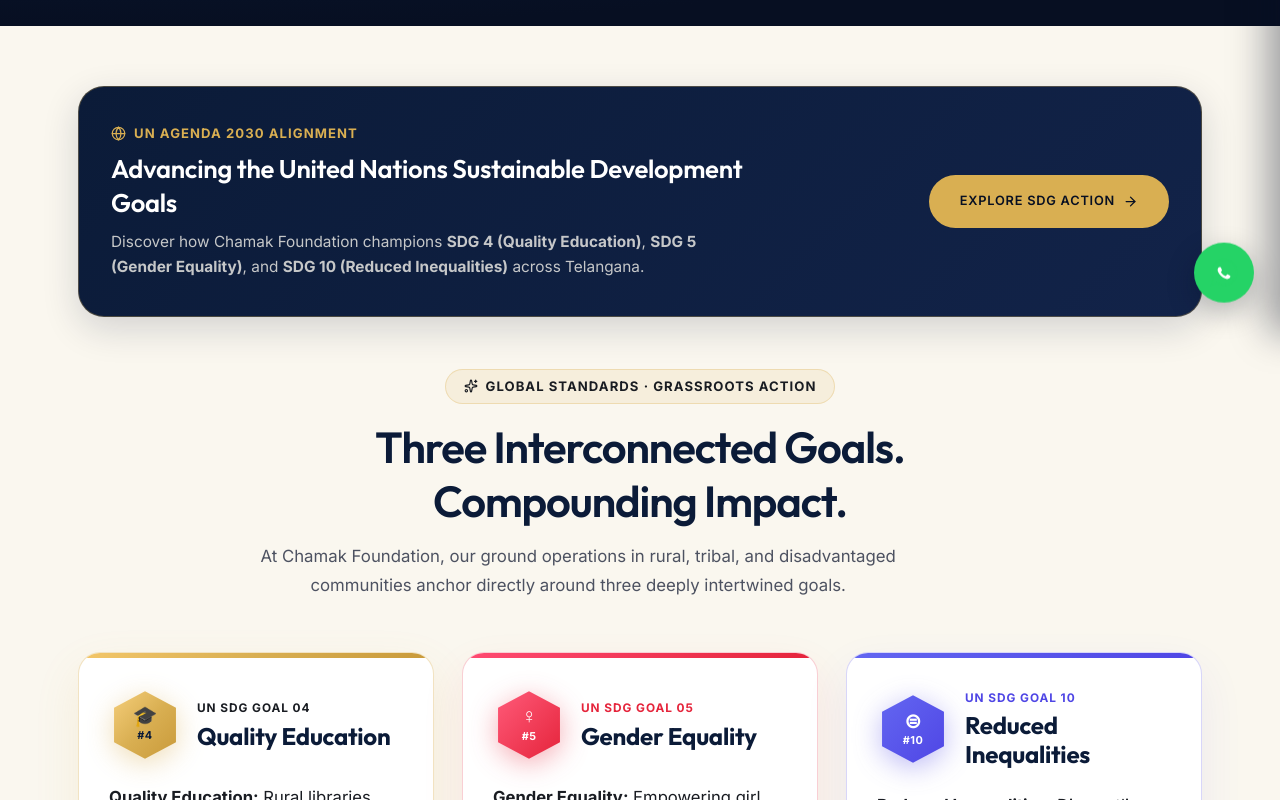
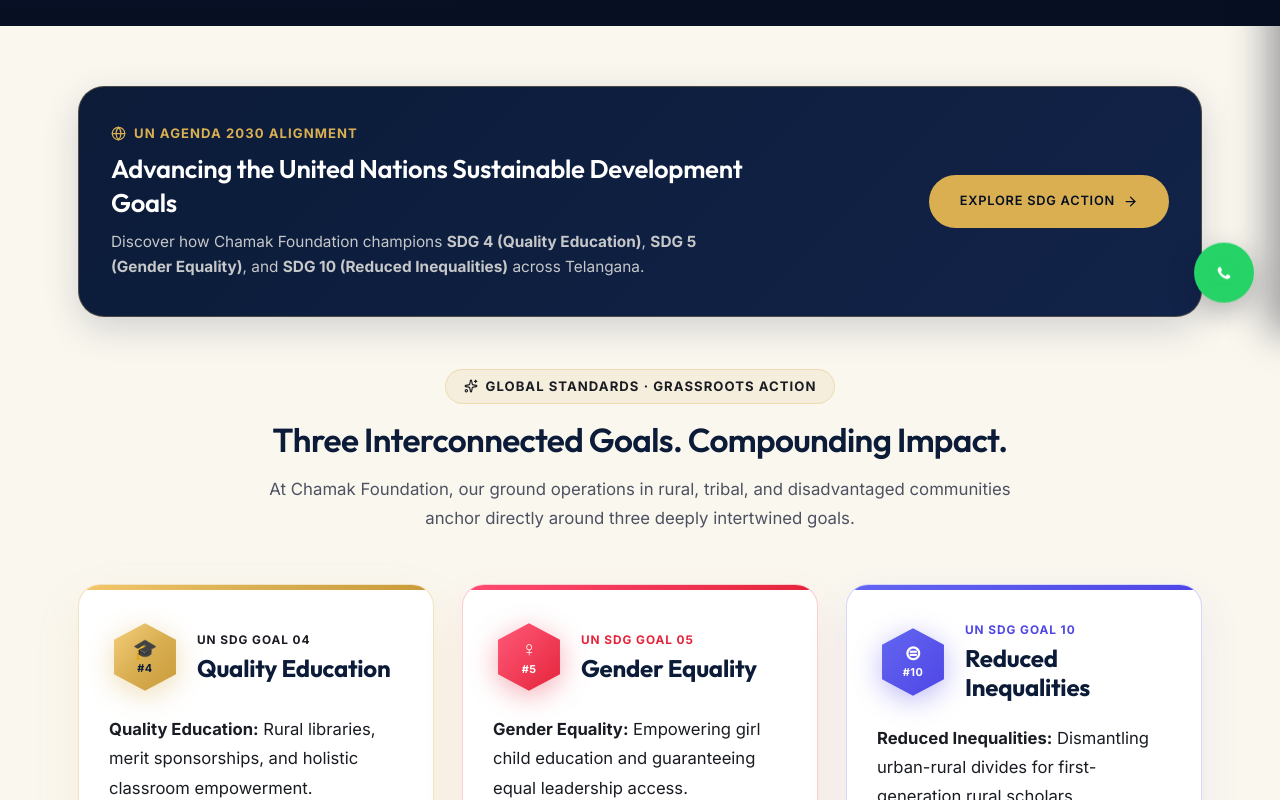
Before and after one commit to SAIKRISHNACHANDA/chamakfoundation.org, a Next.js app: page /sustainable-development-goals in a window 1280 px wide. Shown: the part 467-1267 px from the top of the page. Built offline with nearby package versions, Linux system fonts and the light colour scheme.

Commit message:
style(sdg): ensure 'Three Interconnected Goals. Compounding Impact.' heading renders on a single line

```diff
--- a/src/app/sustainable-development-goals/page.js
+++ b/src/app/sustainable-development-goals/page.js
@@ -55,7 +55,7 @@ export default function SustainableDevelopmentGoalsPage() {
           </div>
 
           {/* Section Header */}
-          <div id="goals" style={{ textAlign: "center", maxWidth: "780px", margin: "0 auto 52px", scrollMarginTop: "100px" }}>
+          <div id="goals" style={{ textAlign: "center", maxWidth: "960px", margin: "0 auto 52px", scrollMarginTop: "100px" }}>
             <div
               style={{
                 display: "inline-flex",
@@ -76,9 +76,9 @@ export default function SustainableDevelopmentGoalsPage() {
               <Sparkles size={14} /> Global Standards · Grassroots Action
             </div>
             <h2
+              className="section-title--oneline"
               style={{
-                fontFamily: "var(--serif)",
-                fontSize: "clamp(2rem, 3.4vw, 2.75rem)",
+                fontSize: "clamp(1.35rem, 2.6vw, 2.35rem)",
                 color: "var(--navy-900)",
                 lineHeight: 1.25,
                 margin: "0 0 14px",
@@ -86,7 +86,7 @@ export default function SustainableDevelopmentGoalsPage() {
             >
               Three Interconnected Goals. Compounding Impact.
             </h2>
-            <p style={{ color: "var(--ink-600)", fontSize: "1.05rem", lineHeight: 1.7, margin: 0 }}>
+            <p style={{ color: "var(--ink-600)", fontSize: "1.05rem", lineHeight: 1.7, margin: "0 auto", maxWidth: "780px" }}>
               At Chamak Foundation, our ground operations in rural, tribal, and disadvantaged communities anchor directly around three deeply intertwined goals.
             </p>
           </div>
```
